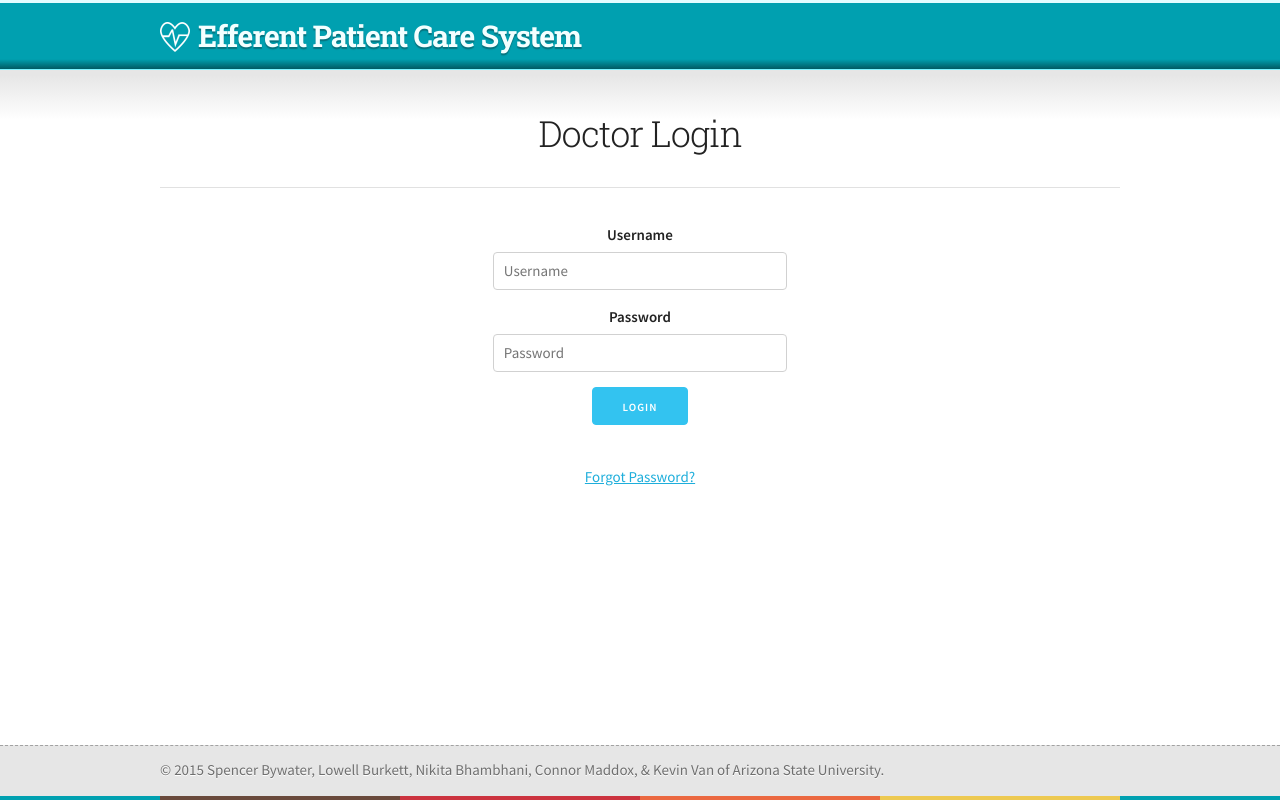
After one commit to lburkett/HealthCareSystem, a PHP site: page /login.php in a window 1280 px wide. The commit adds this page. Run offline with PHP 8.4, Linux system fonts and the light colour scheme; some libraries are stand-ins or nearby versions.

Commit message:
Added doctor's login and other pages
Notification, unresolved reports, patient history. Everything still in
progress.

```diff
--- a/index.php
+++ b/index.php
@@ -28,10 +28,11 @@
           <h5>I'm a...</h5>
           <a href="form.php" class="button button-primary" style="margin-left: 2px;">Patient</a>
           <br>
+            <a href="login.php" class="button button-primary" style="margin-left: 2px;">Doctor</a>
           <!-- <a href="#" class="button button-primary">*NOT DONE* Doctor</a> -->
           <!-- NOTE!: the button below is just to show it's disabled (cleaner-looking). Replace it with the above^ commented-out
                tag <a href...> when doctor page is made, then delete the button below. :D -->
-          <button disabled>Doctor</button>
+          <!--<button disabled>Doctor</button> -->
 
         </div>
         <div class="four columns"><br></div>
--- /dev/null
+++ b/login.php
@@ -0,0 +1,73 @@
+<?php require 'templates/meta.php'; ?>
+<!-- Enter any extra code that should go inside the <head> tag here! Do this ONLY if this page needs a script or something that the other pages do not. -->
+<script src="http://ajax.googleapis.com/ajax/libs/jquery/1.9.0/jquery.min.js"></script>
+<script type="text/javascript">
+// Prevents the jQuery mobile handler from taking over screen switching.
+$(document).bind("mobileinit", function () {
+    $.mobile.ajaxEnabled = false;
+});
+</script>
+<script src="scripts/happy.js"></script>
+<script type="text/javascript">
+//Using the happy.js plugin for quick and easy form validation
+	var happy = {
+    notDoneYet: function () {
+    	alert("Please complete blank fields.");
+    	return false;
+	    }
+	};
+	$(document).ready(function () {
+        $('.login-form').isHappy({
+          fields: {
+            '#userName': {
+              required: true,
+            },
+            '#password': {
+              required: true,
+            }
+          },
+          unHappy: happy.notDoneYet
+        });
+      });
+</script>
+
+<?php require 'templates/header.php'; ?>
+  <!-- Any content should go inside the container where indicated -->
+  <div class="section content">
+    <div class="container">
+      <!-- CONTENT GOES HERE! -->
+      <!-- Write things here, do php wizardy. -->
+
+        <div class="section">
+        <h3>Doctor Login</h3>
+            <hr>
+            <!--<form  class="login" method="post">-->
+            <!-- username textbox -->
+            <div class="row">
+              <div class="four columns"><br></div>
+				<div class="four columns">
+					<form action="doctorHome.php" class="login-form" method="post">
+						<label for="userName">Username</label>
+						<input type="text" class="u-full-width" placeholder="Username" id="userName" name="userName">
+
+						<label for="password">Password</label>
+						<input type="password" class="u-full-width" placeholder="Password" id="password" name="password">
+
+						<input class="button-primary" type="submit" value="Login" id="login-button" data-role="none">
+					</form>
+				</div>
+                <div class="four columns"><br></div>
+            </div>
+
+            <div class="row">
+                <!-- forgot password link -->
+                <a href ="#">Forgot Password?</a>
+
+            </div>
+            <!--</form>-->
+        <!--conatiner ends -->
+        </div>
+    </div>
+  </div>
+
+<?php require 'templates/footer.php'; ?>
```
Also changed, not shown: doctorHome.php (added, +36 -0 lines), notifications.php (added, +16 -0 lines), patientHistory.php (added, +16 -0 lines), templates/headerDoctor.php (added, +9 -0 lines), unresolvedReports.php (added, +16 -0 lines).
